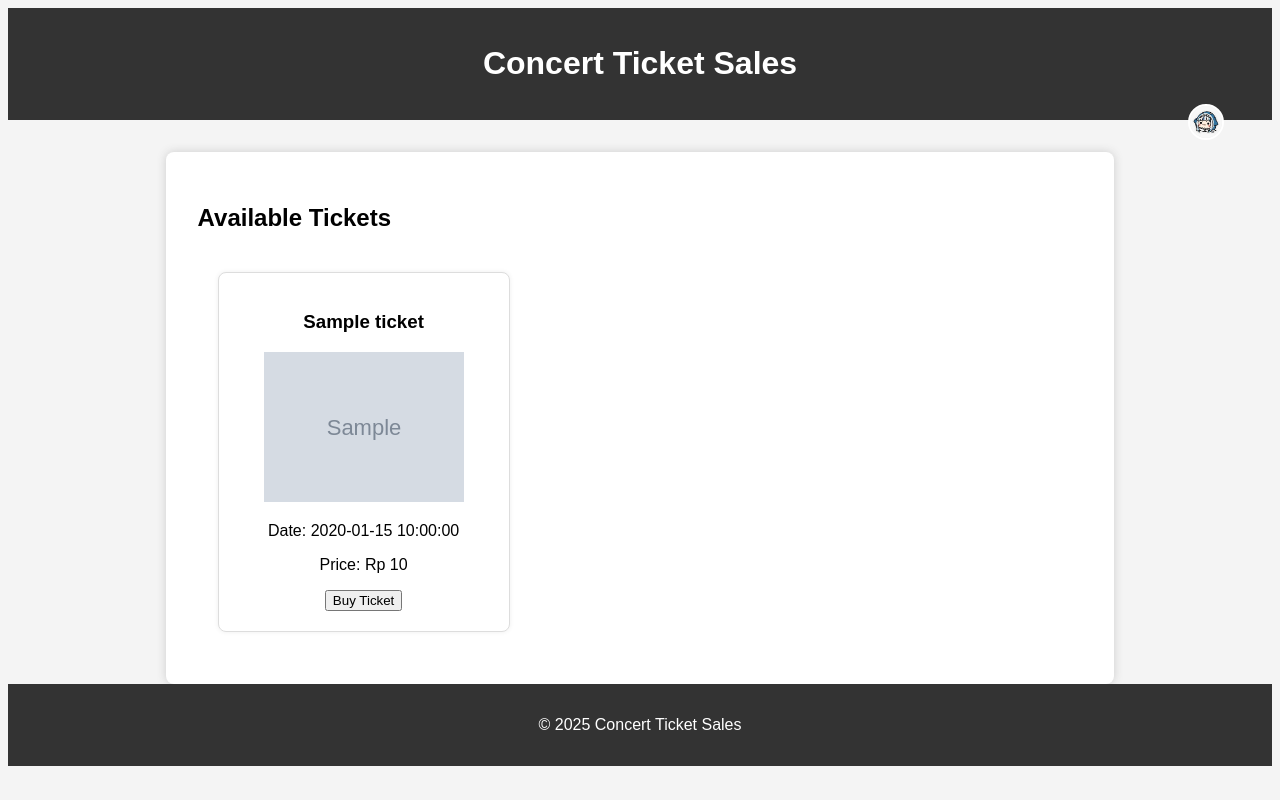
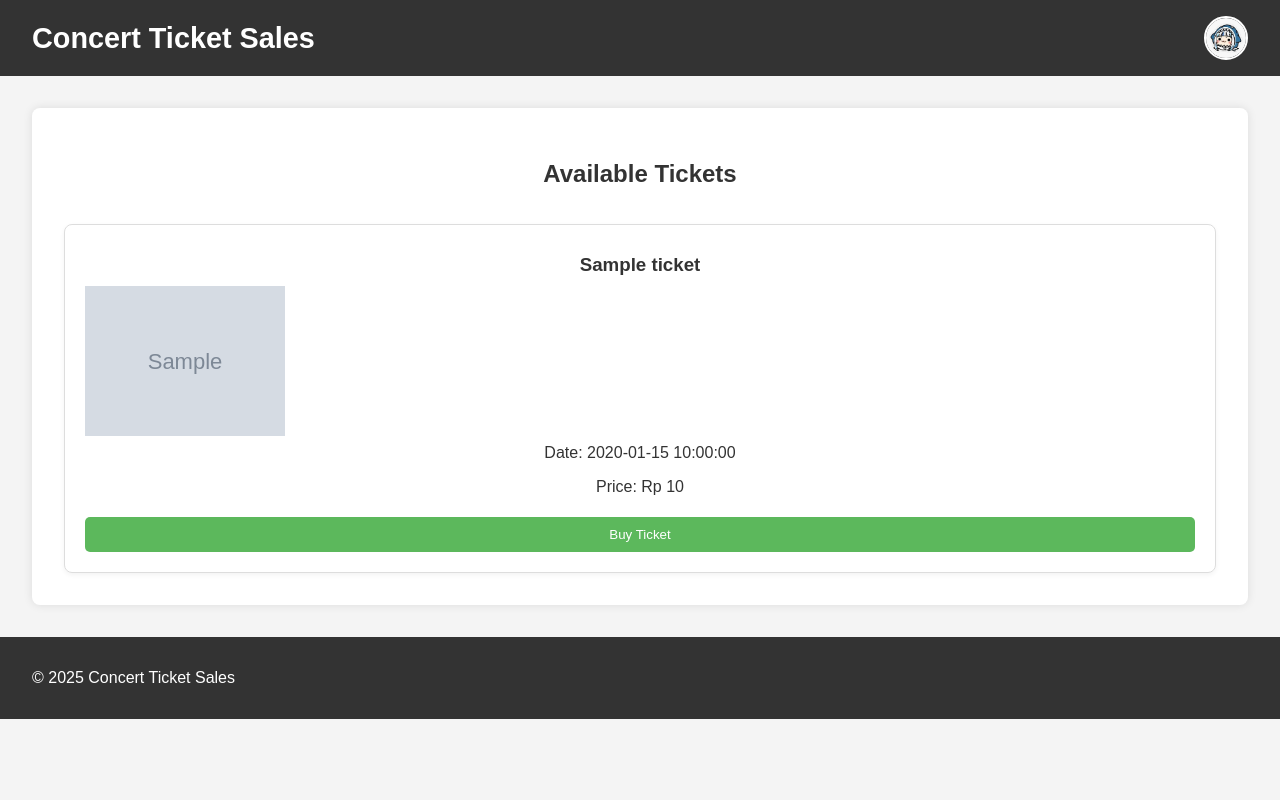
Before and after one commit to sanzzsky/vert2, a PHP site: page / in a window 1280 px wide. Run offline with PHP 8.4, Linux system fonts and the light colour scheme; the visitor is signed in with stand-in values (Sample User, id 1); tables that the repository leaves empty or names only in its code hold one stand-in row (values such as "Sample post"); grey boxes marked "Sample" are stand-in pictures.

Commit message:
perbaikan styles

```diff
--- a/tiket/css/styles.css
+++ b/tiket/css/styles.css
@@ -1,67 +1,241 @@
+/* General Body Styles */
 body {
     font-family: Arial, sans-serif;
     background-color: #f4f4f4;
+    margin: 0;
+    color: #333;
 }
 
+/* Header and Footer */
 .header, .footer {
     background-color: #333;
     color: #fff;
-    text-align: center;
-    padding: 1em;
+    padding: 1em 2em;
+    display: flex;
+    justify-content: space-between;
+    align-items: center;
 }
 
+.header h1 {
+    margin: 0;
+    font-size: 1.8em;
+}
+
+.footer {
+    text-align: center;
+    margin-top: 2em;
+}
+
+/* Main Content Container */
 .container {
-    width: 70%;
-    margin: auto;
+    width: 90%;
+    max-width: 1200px;
+    margin: 2em auto;
     overflow: hidden;
     background: #fff;
     padding: 2em;
-    margin-top: 2em;
     border-radius: 8px;
-    box-shadow: 0 0 10px #ccc;
+    box-shadow: 0 0 10px rgba(0,0,0,0.1);
+}
+
+.container h2 {
+    text-align: center;
+    margin-bottom: 1.5em;
+}
+
+/* Ticket Grid Layout */
+.ticket-grid {
+    display: grid;
+    grid-template-columns: repeat(auto-fill, minmax(250px, 1fr));
+    gap: 20px;
 }
 
 .ticket {
     border: 1px solid #ddd;
     background: white;
-    margin: 20px;
     padding: 20px;
     text-align: center;
     border-radius: 8px;
-    box-shadow: 0 0 5px #eee;
-    display: inline-block;
-    width: 250px;
+    box-shadow: 0 2px 5px rgba(0,0,0,0.05);
+    display: flex;
+    flex-direction: column;
+    justify-content: space-between;
 }
 
-.admin-link {
-    float: right;
+.ticket-image {
+    max-width: 100%;
+    height: auto;
+    border-radius: 4px;
+    margin-bottom: 15px;
+}
+
+.ticket h3 {
+    margin: 0.5em 0;
+}
+
+.ticket p {
+    margin: 0.5em 0;
+}
+
+.ticket button {
+    background-color: #5cb85c;
+    color: white;
+    border: none;
+    padding: 10px 15px;
+    cursor: pointer;
+    border-radius: 5px;
+    margin-top: 1em;
+    transition: background-color 0.3s;
+}
+
+.ticket button:hover {
+    background-color: #4cae4c;
+}
+
+/* Login Link */
+.login-link {
     color: #fff;
     text-decoration: none;
-    margin-right: 2em;
+    font-size: 1em;
+    padding: 8px 16px;
+    border: 1px solid #fff;
+    border-radius: 5px;
+    transition: background-color 0.3s, color 0.3s;
 }
 
+.login-link:hover {
+    background-color: #fff;
+    color: #333;
+}
+
+/* Profile Dropdown Styles */
+.profile-container {
+    position: relative;
+    display: inline-block;
+}
+
+.profile-img {
+    width: 40px;
+    height: 40px;
+    border-radius: 50%;
+    cursor: pointer;
+    vertical-align: middle;
+    border: 2px solid #fff;
+}
+
+.dropdown-content {
+    display: none;
+    position: absolute;
+    right: 0;
+    background-color: #fff;
+    min-width: 160px;
+    box-shadow: 0px 8px 16px 0px rgba(0,0,0,0.2);
+    z-index: 100;
+    border-radius: 6px;
+    overflow: hidden;
+}
+
+.dropdown-greeting {
+    padding: 12px 16px;
+    display: block;
+    color: #888;
+    font-size: 14px;
+    border-bottom: 1px solid #f1f1f1;
+}
+
+.dropdown-content a {
+    color: #333;
+    padding: 12px 16px;
+    text-decoration: none;
+    display: block;
+    text-align: left;
+}
+
+.dropdown-content a:hover {
+    background-color: #f1f1f1;
+}
+
+.profile-container:hover .dropdown-content {
+    display: block;
+}
+
+/* Modal Styles */
 .modal {
     position: fixed;
-    top: 0; left: 0; right: 0; bottom: 0;
-    background: rgba(0,0,0,0.5);
+    z-index: 1000;
+    left: 0;
+    top: 0;
+    width: 100%;
+    height: 100%;
+    overflow: auto;
+    background-color: rgba(0,0,0,0.6);
     display: flex;
     align-items: center;
     justify-content: center;
 }
 
-.modal form {
+.modal-content {
     background: #fff;
     padding: 2em;
     border-radius: 8px;
+    width: 90%;
+    max-width: 400px;
+    position: relative;
+    box-shadow: 0 4px 8px rgba(0,0,0,0.2);
 }
 
-table {
-    width: 100%;
-    border-collapse: collapse;
+.modal-content form label {
+    display: block;
+    margin-bottom: 0.5em;
+    font-weight: bold;
 }
 
-th, td {
-    border: 1px solid #ddd;
+.modal-content form input {
+    width: 100%;
     padding: 8px;
-    text-align: center;
+    margin-bottom: 1em;
+    border: 1px solid #ccc;
+    border-radius: 4px;
+    box-sizing: border-box;
 }
+
+.form-buttons {
+    display: flex;
+    justify-content: flex-end;
+    gap: 10px;
+    margin-top: 1em;
+}
+
+.form-buttons button {
+    padding: 10px 20px;
+    border-radius: 5px;
+    border: none;
+    cursor: pointer;
+}
+
+.form-buttons button[type="submit"] {
+    background-color: #5cb85c;
+    color: white;
+}
+
+.form-buttons button[type="button"] {
+    background-color: #f4f4f4;
+    border: 1px solid #ccc;
+}
+
+.close-button {
+    color: #aaa;
+    float: right;
+    font-size: 28px;
+    font-weight: bold;
+    position: absolute;
+    top: 10px;
+    right: 20px;
+    cursor: pointer;
+}
+
+.close-button:hover,
+.close-button:focus {
+    color: black;
+    text-decoration: none;
+}
--- a/tiket/index.php
+++ b/tiket/index.php
@@ -11,47 +11,7 @@ $tickets = $stmt->fetchAll();
     <link rel="stylesheet" href="css/styles.css">
     <script src="js/script.js"></script>
     <title>Concert Ticket Sales</title>
-    <style>
-    .profile-container {
-        float: right;
-        margin-right: 2em;
-        position: relative;
-        display: inline-block;
-    }
-    .profile-img {
-        width: 32px;
-        height: 32px;
-        border-radius: 50%;
-        cursor: pointer;
-        vertical-align: middle;
-        border: 2px solid #fff;
-        background: #eee;
-    }
-    .dropdown-content {
-        display: none;
-        position: absolute;
-        right: 0;
-        background-color: #fff;
-        min-width: 120px;
-        box-shadow: 0px 8px 16px 0px rgba(0,0,0,0.2);
-        z-index: 1;
-        border-radius: 6px;
-        overflow: hidden;
-    }
-    .dropdown-content a {
-        color: #333;
-        padding: 12px 16px;
-        text-decoration: none;
-        display: block;
-        text-align: left;
-    }
-    .dropdown-content a:hover {
-        background-color: #f1f1f1;
-    }
-    .profile-container:hover .dropdown-content {
-        display: block;
-    }
-    </style>
+
 </head>
 <body>
     <div class="header">
```
